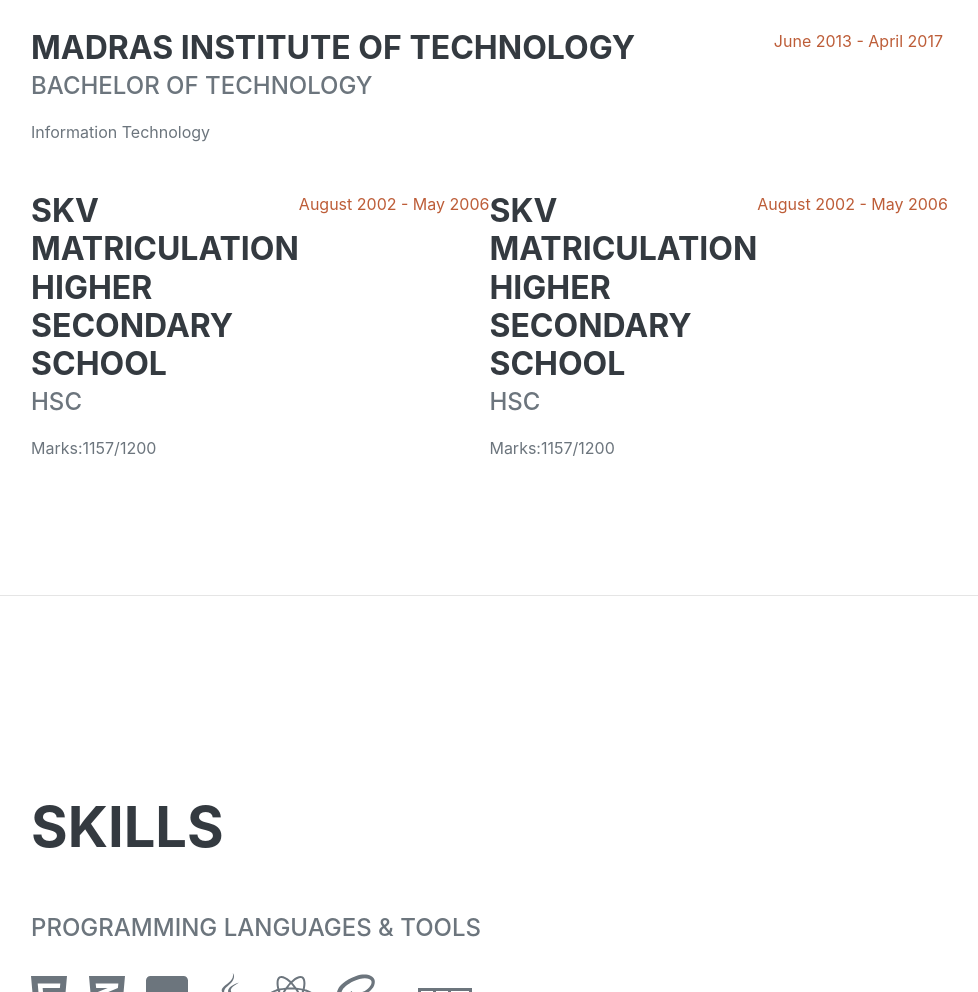
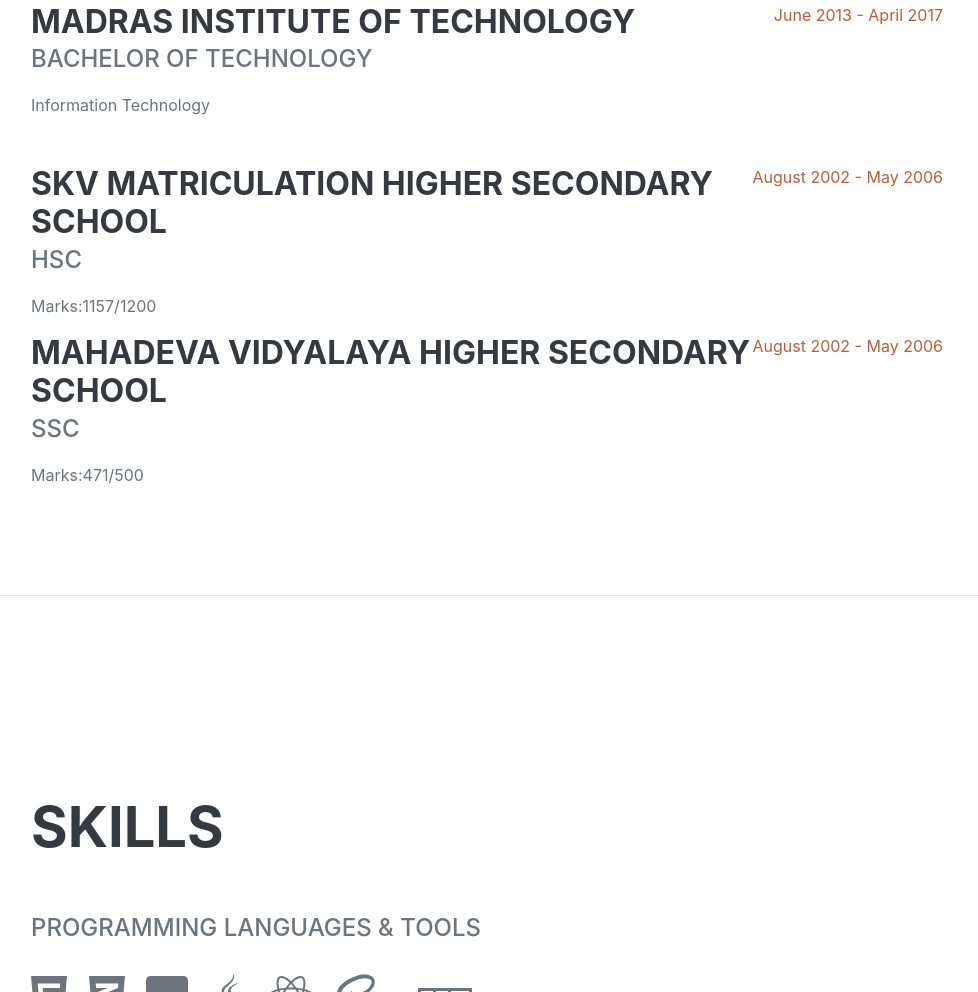
Before and after one commit to MihashKhan/Resume, a website: page src/pug/index.pug in a window 1280 px wide. Shown: the part 1807-2799 px from the top of the page, without its empty margins (289-1267 px from the left). Drawn offline with nearby package versions, Linux system fonts and the light colour scheme; files that its build step writes are made by us from their sources; files whose address does not match are found by name; a web font is replaced by a local one.

Commit message:
helloklkllklk

```diff
--- a/src/pug/index.pug
+++ b/src/pug/index.pug
@@ -138,11 +138,11 @@
                             p Marks:1157/1200
                         .flex-shrink-0
                             span.text-primary August 2002 - May 2006
-                            .d-flex.flex-column.flex-md-row.justify-content-between
+                    .d-flex.flex-column.flex-md-row.justify-content-between
                         .flex-grow-1
-                            h3.mb-0 SKV matriculation Higher Secondary School
-                            .subheading.mb-3 HSC
-                            p Marks:1157/1200
+                            h3.mb-0 Mahadeva Vidyalaya Higher Secondary School
+                            .subheading.mb-3 SSC
+                            p Marks:471/500
                         .flex-shrink-0
                             span.text-primary August 2002 - May 2006
 
```
Also changed, not shown: dist/index.html, src/pug/index.html.
